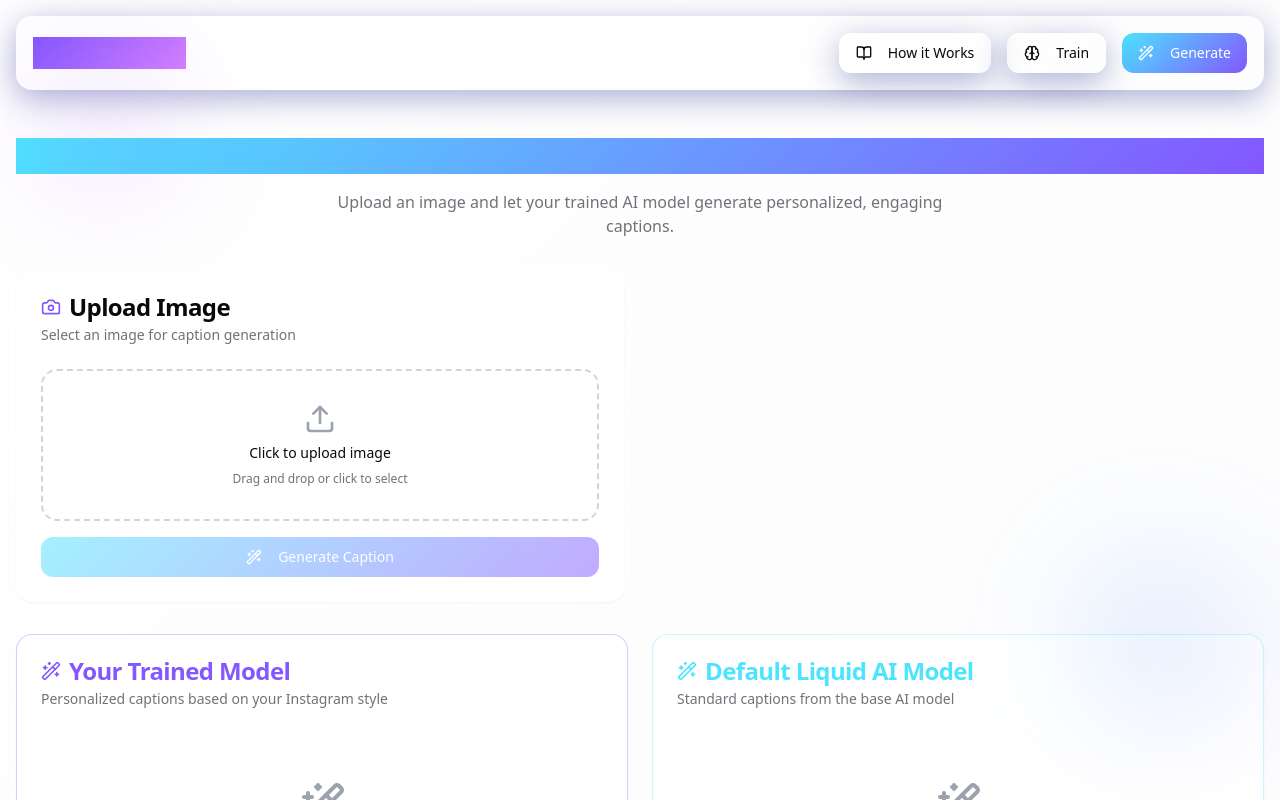
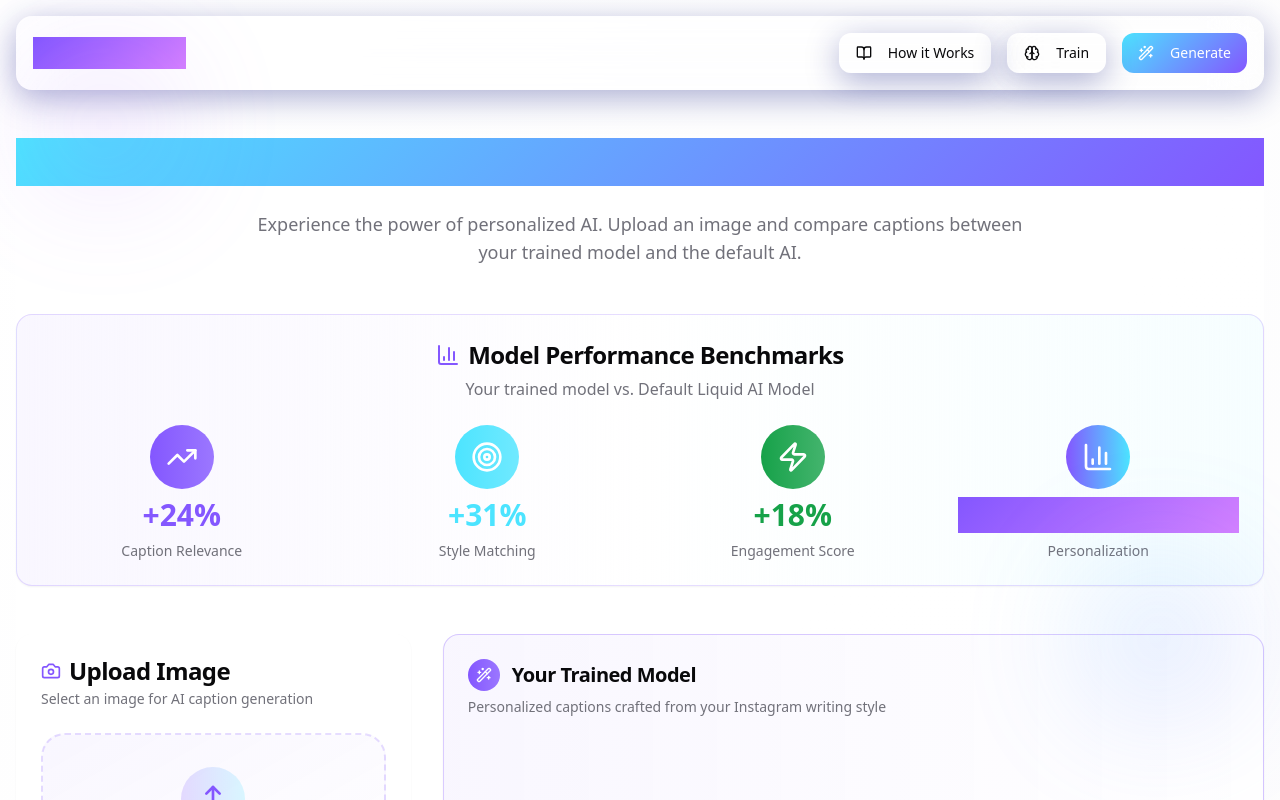
Before and after one commit to SoraChain-AI/caption-aura, a React (Vite) app: page / in a window 1280 px wide. Both pictures are taken after a click on the button "Generate". Shown: the top 800 px of the page. Built offline with nearby package versions, Linux system fonts and the light colour scheme.

Commit message:
Refactor Inference page layout

```diff
--- a/src/components/Inference.tsx
+++ b/src/components/Inference.tsx
@@ -1,6 +1,6 @@
 import { useState, useRef, useEffect } from 'react';
 import { motion, AnimatePresence } from 'framer-motion';
-import { Upload, Wand2, Copy, ThumbsUp, ThumbsDown, RefreshCw, History, Camera } from 'lucide-react';
+import { Upload, Wand2, Copy, ThumbsUp, ThumbsDown, RefreshCw, Camera, TrendingUp, BarChart3, Zap, Target } from 'lucide-react';
 import { Button } from '@/components/ui/button';
 import { Card, CardContent, CardDescription, CardHeader, CardTitle } from '@/components/ui/card';
 import { Textarea } from '@/components/ui/textarea';
@@ -24,14 +24,14 @@ const TypewriterText = ({ text, delay = 50 }: { text: string; delay?: number })
     return () => clearInterval(timer);
   }, [text, delay]);
 
-  return displayText;
+  return <span>{displayText}</span>;
 };
 
 // Caption display component that handles typewriter effect
 const CaptionDisplay = ({ caption, showTypewriter }: { caption: any; showTypewriter: boolean }) => {
   if (showTypewriter) {
     return (
-      <div className="min-h-[120px] w-full p-3 rounded-md border border-input bg-background text-sm resize-none glass-card">
+      <div className="min-h-[120px] w-full p-4 rounded-lg border border-input bg-background/50 backdrop-blur-sm text-sm glass-card">
         <TypewriterText text={caption.text} />
       </div>
     );
@@ -41,7 +41,7 @@ const CaptionDisplay = ({ caption, showTypewriter }: { caption: any; showTypewri
     <Textarea
       value={caption.text}
       readOnly
-      className="min-h-[120px] resize-none glass-card"
+      className="min-h-[120px] resize-none glass-card bg-background/50 backdrop-blur-sm"
     />
   );
 };
@@ -74,9 +74,7 @@ export default function Inference() {
   const [selectedImage, setSelectedImage] = useState<string | null>(null);
   const [isGenerating, setIsGenerating] = useState(false);
   const [generatedCaptions, setGeneratedCaptions] = useState<GeneratedCaption[]>([]);
-  const [currentCaption, setCurrentCaption] = useState<string>('');
   const [showTypewriter, setShowTypewriter] = useState(false);
-  const [captionHistory, setCaptionHistory] = useState<GeneratedCaption[]>([]);
   const fileInputRef = useRef<HTMLInputElement>(null);
   const { toast } = useToast();
 
@@ -119,12 +117,9 @@ export default function Inference() {
       }
     ];
 
-    setCurrentCaption(trainedCaption);
     setShowTypewriter(true);
     setIsGenerating(false);
-
     setGeneratedCaptions(newCaptions);
-    setCaptionHistory(prev => [...newCaptions, ...prev.slice(0, 8)]); // Keep last 10
   };
 
   const copyCaption = (text: string) => {
@@ -141,11 +136,6 @@ export default function Inference() {
         caption.id === id ? { ...caption, rating } : caption
       )
     );
-    setCaptionHistory(prev =>
-      prev.map(caption =>
-        caption.id === id ? { ...caption, rating } : caption
-      )
-    );
 
     toast({
       title: rating === 'up' ? "Thanks for the feedback!" : "Feedback noted",
@@ -153,33 +143,100 @@ export default function Inference() {
     });
   };
 
-
   return (
-    <div className="space-y-8">
-      <div className="text-center space-y-4">
-        <h2 className="text-3xl font-bold bg-gradient-ai bg-clip-text text-transparent">
-          Generate Captions
-        </h2>
-        <p className="text-muted-foreground max-w-2xl mx-auto">
-          Upload an image and let your trained AI model generate personalized, engaging captions.
-        </p>
+    <div className="min-h-screen bg-gradient-to-br from-background via-background to-background/80">
+      {/* Hero Section */}
+      <div className="text-center space-y-6 mb-12">
+        <motion.h1
+          initial={{ opacity: 0, y: 20 }}
+          animate={{ opacity: 1, y: 0 }}
+          className="text-4xl md:text-5xl font-bold bg-gradient-ai bg-clip-text text-transparent"
+        >
+          AI Caption Generator
+        </motion.h1>
+        <motion.p
+          initial={{ opacity: 0, y: 20 }}
+          animate={{ opacity: 1, y: 0 }}
+          transition={{ delay: 0.1 }}
+          className="text-lg text-muted-foreground max-w-3xl mx-auto"
+        >
+          Experience the power of personalized AI. Upload an image and compare captions between your trained model and the default AI.
+        </motion.p>
       </div>
 
-      <div className="grid lg:grid-cols-2 gap-8">
+      {/* Benchmark Results Section */}
+      <motion.div
+        initial={{ opacity: 0, y: 30 }}
+        animate={{ opacity: 1, y: 0 }}
+        transition={{ delay: 0.2 }}
+        className="mb-12"
+      >
+        <Card className="glass-card border-primary/20 bg-gradient-to-r from-primary/5 via-background to-ai-accent/5">
+          <CardHeader className="text-center">
+            <CardTitle className="flex items-center justify-center gap-2 text-2xl">
+              <BarChart3 className="w-6 h-6 text-primary" />
+              Model Performance Benchmarks
+            </CardTitle>
+            <CardDescription className="text-base">
+              Your trained model vs. Default Liquid AI Model
+            </CardDescription>
+          </CardHeader>
+          <CardContent>
+            <div className="grid grid-cols-2 md:grid-cols-4 gap-6">
+              <div className="text-center space-y-2">
+                <div className="w-16 h-16 mx-auto bg-gradient-to-r from-primary to-primary/80 rounded-full flex items-center justify-center">
+                  <TrendingUp className="w-8 h-8 text-white" />
+                </div>
+                <div className="text-3xl font-bold text-primary">+24%</div>
+                <div className="text-sm text-muted-foreground">Caption Relevance</div>
+              </div>
+              <div className="text-center space-y-2">
+                <div className="w-16 h-16 mx-auto bg-gradient-to-r from-ai-accent to-ai-accent/80 rounded-full flex items-center justify-center">
+                  <Target className="w-8 h-8 text-white" />
+                </div>
+                <div className="text-3xl font-bold text-ai-accent">+31%</div>
+                <div className="text-sm text-muted-foreground">Style Matching</div>
+              </div>
+              <div className="text-center space-y-2">
+                <div className="w-16 h-16 mx-auto bg-gradient-to-r from-success to-success/80 rounded-full flex items-center justify-center">
+                  <Zap className="w-8 h-8 text-white" />
+                </div>
+                <div className="text-3xl font-bold text-success">+18%</div>
+                <div className="text-sm text-muted-foreground">Engagement Score</div>
+              </div>
+              <div className="text-center space-y-2">
+                <div className="w-16 h-16 mx-auto bg-gradient-to-r from-primary to-ai-accent rounded-full flex items-center justify-center">
+                  <BarChart3 className="w-8 h-8 text-white" />
+                </div>
+                <div className="text-3xl font-bold bg-gradient-primary bg-clip-text text-transparent">+27%</div>
+                <div className="text-sm text-muted-foreground">Personalization</div>
+              </div>
+            </div>
+          </CardContent>
+        </Card>
+      </motion.div>
+
+      {/* Main Content Grid */}
+      <div className="grid lg:grid-cols-3 gap-8">
         {/* Image Upload Section */}
-        <Card className="glass-card">
+        <motion.div
+          initial={{ opacity: 0, x: -30 }}
+          animate={{ opacity: 1, x: 0 }}
+          transition={{ delay: 0.3 }}
+        >
+          <Card className="glass-card h-fit">
             <CardHeader>
               <CardTitle className="flex items-center gap-2">
                 <Camera className="w-5 h-5 text-primary" />
                 Upload Image
               </CardTitle>
               <CardDescription>
-              Select an image for caption generation
+                Select an image for AI caption generation
               </CardDescription>
             </CardHeader>
             <CardContent className="space-y-4">
               <div
-              className="border-2 border-dashed border-gray-300 rounded-lg p-8 text-center hover:border-primary transition-colors cursor-pointer"
+                className="border-2 border-dashed border-primary/20 rounded-xl p-8 text-center hover:border-primary/40 transition-all duration-300 cursor-pointer bg-gradient-to-br from-primary/5 to-transparent"
                 onClick={() => fileInputRef.current?.click()}
               >
                 <input
@@ -195,17 +252,21 @@ export default function Inference() {
                     <img
                       src={selectedImage}
                       alt="Selected"
-                    className="max-w-full max-h-64 mx-auto rounded-lg object-cover"
+                      className="max-w-full max-h-48 mx-auto rounded-lg object-cover shadow-lg"
                     />
                     <p className="text-sm text-muted-foreground">Click to change image</p>
                   </div>
                 ) : (
-                <div className="space-y-2">
-                  <Upload className="w-8 h-8 text-gray-400 mx-auto" />
-                  <p className="text-sm font-medium">Click to upload image</p>
-                  <p className="text-xs text-muted-foreground">
+                  <div className="space-y-4">
+                    <div className="w-16 h-16 mx-auto bg-gradient-to-r from-primary/20 to-ai-accent/20 rounded-full flex items-center justify-center">
+                      <Upload className="w-8 h-8 text-primary" />
+                    </div>
+                    <div>
+                      <p className="text-lg font-medium">Upload Your Image</p>
+                      <p className="text-sm text-muted-foreground mt-1">
                         Drag and drop or click to select
                       </p>
+                    </div>
                   </div>
                 )}
               </div>
@@ -213,35 +274,43 @@ export default function Inference() {
               <Button
                 onClick={generateCaption}
                 disabled={!selectedImage || isGenerating}
-              className="w-full bg-gradient-ai hover:opacity-90"
+                className="w-full bg-gradient-ai hover:opacity-90 text-white font-medium py-3"
+                size="lg"
               >
                 {isGenerating ? (
                   <>
-                  <div className="animate-spin rounded-full h-4 w-4 border-b-2 border-white mr-2"></div>
-                  Generating...
+                    <div className="animate-spin rounded-full h-5 w-5 border-b-2 border-white mr-2"></div>
+                    Generating Captions...
                   </>
                 ) : (
                   <>
-                  <Wand2 className="w-4 h-4 mr-2" />
-                  Generate Caption
+                    <Wand2 className="w-5 h-5 mr-2" />
+                    Generate Captions
                   </>
                 )}
               </Button>
             </CardContent>
           </Card>
+        </motion.div>
 
         {/* Caption Results */}
-        <div className="lg:col-span-2">
-          <div className="grid md:grid-cols-2 gap-6">
+        <div className="lg:col-span-2 space-y-6">
           {/* Trained Model Results */}
-            <Card className="glass-card border-primary/30">
+          <motion.div
+            initial={{ opacity: 0, x: 30 }}
+            animate={{ opacity: 1, x: 0 }}
+            transition={{ delay: 0.4 }}
+          >
+            <Card className="glass-card border-primary/30 bg-gradient-to-r from-primary/5 to-transparent">
               <CardHeader>
-                <CardTitle className="flex items-center gap-2 text-primary">
-                  <Wand2 className="w-5 h-5" />
+                <CardTitle className="flex items-center gap-3 text-xl">
+                  <div className="w-8 h-8 bg-gradient-to-r from-primary to-primary/80 rounded-full flex items-center justify-center">
+                    <Wand2 className="w-4 h-4 text-white" />
+                  </div>
                   Your Trained Model
                 </CardTitle>
                 <CardDescription>
-                  Personalized captions based on your Instagram style
+                  Personalized captions crafted from your Instagram writing style
                 </CardDescription>
               </CardHeader>
               <CardContent className="space-y-4">
@@ -257,20 +326,17 @@ export default function Inference() {
                       >
                         <CaptionDisplay caption={caption} showTypewriter={showTypewriter} />
 
-                        <div className="flex gap-2 justify-between">
-                          <div className="flex gap-2">
+                        <div className="flex gap-3 justify-between">
                           <Button
                             variant="outline"
-                              size="sm"
                             onClick={() => copyCaption(caption.text)}
-                              className="glass-card"
+                            className="glass-card hover:bg-primary/10"
                           >
                             <Copy className="w-4 h-4 mr-2" />
-                              Copy
+                            Copy Caption
                           </Button>
-                          </div>
 
-                          <div className="flex gap-1">
+                          <div className="flex gap-2">
                             <Button
                               variant={caption.rating === 'up' ? 'default' : 'outline'}
                               size="sm"
@@ -293,25 +359,35 @@ export default function Inference() {
                     ))}
                   </AnimatePresence>
                 ) : (
-                  <div className="text-center py-12">
-                    <Wand2 className="w-12 h-12 text-gray-400 mx-auto mb-4" />
-                    <p className="text-muted-foreground">
+                  <div className="text-center py-16">
+                    <div className="w-16 h-16 mx-auto bg-gradient-to-r from-primary/20 to-ai-accent/20 rounded-full flex items-center justify-center mb-4">
+                      <Wand2 className="w-8 h-8 text-primary" />
+                    </div>
+                    <p className="text-muted-foreground text-lg">
                       Upload an image to see your personalized caption
                     </p>
                   </div>
                 )}
               </CardContent>
             </Card>
+          </motion.div>
 
           {/* Default Model Results */}
-            <Card className="glass-card border-ai-accent/30">
+          <motion.div
+            initial={{ opacity: 0, x: 30 }}
+            animate={{ opacity: 1, x: 0 }}
+            transition={{ delay: 0.5 }}
+          >
+            <Card className="glass-card border-ai-accent/30 bg-gradient-to-r from-ai-accent/5 to-transparent">
               <CardHeader>
-                <CardTitle className="flex items-center gap-2 text-ai-accent">
-                  <Wand2 className="w-5 h-5" />
+                <CardTitle className="flex items-center gap-3 text-xl">
+                  <div className="w-8 h-8 bg-gradient-to-r from-ai-accent to-ai-accent/80 rounded-full flex items-center justify-center">
+                    <Zap className="w-4 h-4 text-white" />
+                  </div>
                   Default Liquid AI Model
                 </CardTitle>
                 <CardDescription>
-                  Standard captions from the base AI model
+                  Standard captions from the base AI model for comparison
                 </CardDescription>
               </CardHeader>
               <CardContent className="space-y-4">
@@ -328,23 +404,20 @@ export default function Inference() {
                         <Textarea
                           value={caption.text}
                           readOnly
-                          className="min-h-[120px] resize-none glass-card"
+                          className="min-h-[120px] resize-none glass-card bg-background/50 backdrop-blur-sm"
                         />
 
-                        <div className="flex gap-2 justify-between">
-                          <div className="flex gap-2">
+                        <div className="flex gap-3 justify-between">
                           <Button
                             variant="outline"
-                              size="sm"
                             onClick={() => copyCaption(caption.text)}
-                              className="glass-card"
+                            className="glass-card hover:bg-ai-accent/10"
                           >
                             <Copy className="w-4 h-4 mr-2" />
-                              Copy
+                            Copy Caption
                           </Button>
-                          </div>
 
-                          <div className="flex gap-1">
+                          <div className="flex gap-2">
                             <Button
                               variant={caption.rating === 'up' ? 'default' : 'outline'}
                               size="sm"
@@ -367,88 +440,41 @@ export default function Inference() {
                     ))}
                   </AnimatePresence>
                 ) : (
-                  <div className="text-center py-12">
-                    <Wand2 className="w-12 h-12 text-gray-400 mx-auto mb-4" />
-                    <p className="text-muted-foreground">
-                      Upload an image to see the default caption
+                  <div className="text-center py-16">
+                    <div className="w-16 h-16 mx-auto bg-gradient-to-r from-ai-accent/20 to-primary/20 rounded-full flex items-center justify-center mb-4">
+                      <Zap className="w-8 h-8 text-ai-accent" />
+                    </div>
+                    <p className="text-muted-foreground text-lg">
+                      Upload an image to see the default AI caption
                     </p>
                   </div>
                 )}
               </CardContent>
             </Card>
-          </div>
+          </motion.div>
 
           {/* Regenerate Button */}
           {generatedCaptions.length > 0 && (
-            <div className="flex justify-center mt-6">
+            <motion.div
+              initial={{ opacity: 0 }}
+              animate={{ opacity: 1 }}
+              transition={{ delay: 0.6 }}
+              className="flex justify-center"
+            >
               <Button
                 variant="outline"
                 onClick={generateCaption}
                 disabled={isGenerating}
-                className="glass-card"
+                className="glass-card hover:bg-primary/5 px-8 py-3"
+                size="lg"
               >
-                <RefreshCw className="w-4 h-4 mr-2" />
+                <RefreshCw className="w-5 h-5 mr-2" />
                 Regenerate Both Captions
               </Button>
-            </div>
+            </motion.div>
           )}
         </div>
       </div>
-
-      {/* Caption History */}
-      {captionHistory.length > 0 && (
-        <Card className="glass-card">
-          <CardHeader>
-            <CardTitle className="flex items-center gap-2">
-              <History className="w-5 h-5 text-muted-foreground" />
-              Caption History
-            </CardTitle>
-          </CardHeader>
-          <CardContent>
-            <div className="space-y-3">
-              {captionHistory.slice(0, 10).map((caption) => (
-                <motion.div
-                  key={caption.id}
-                  initial={{ opacity: 0 }}
-                  animate={{ opacity: 1 }}
-                  className="flex items-start justify-between p-3 glass-card rounded-lg"
-                >
-                  <div className="flex-1">
-                    <div className="flex items-center gap-2 mb-1">
-                      <span className={`text-xs px-2 py-1 rounded-full font-medium ${
-                        caption.model === 'trained'
-                          ? 'bg-primary/20 text-primary'
-                          : 'bg-ai-accent/20 text-ai-accent'
-                      }`}>
-                        {caption.model === 'trained' ? 'Your Model' : 'Default AI'}
-                      </span>
-                    </div>
-                    <p className="text-sm">{caption.text}</p>
-                    <p className="text-xs text-muted-foreground mt-1">
-                      {caption.timestamp.toLocaleString()}
-                    </p>
-                  </div>
-                  <div className="flex gap-1 ml-4">
-                    <Button
-                      variant="ghost"
-                      size="sm"
-                      onClick={() => copyCaption(caption.text)}
-                    >
-                      <Copy className="w-3 h-3" />
-                    </Button>
-                    {caption.rating === 'up' && (
-                      <ThumbsUp className="w-3 h-3 text-success" />
-                    )}
-                    {caption.rating === 'down' && (
-                      <ThumbsDown className="w-3 h-3 text-destructive" />
-                    )}
-                  </div>
-                </motion.div>
-              ))}
-            </div>
-          </CardContent>
-        </Card>
-      )}
     </div>
   );
 }
```
Lines whose indentation alone changed are shown as unchanged.
